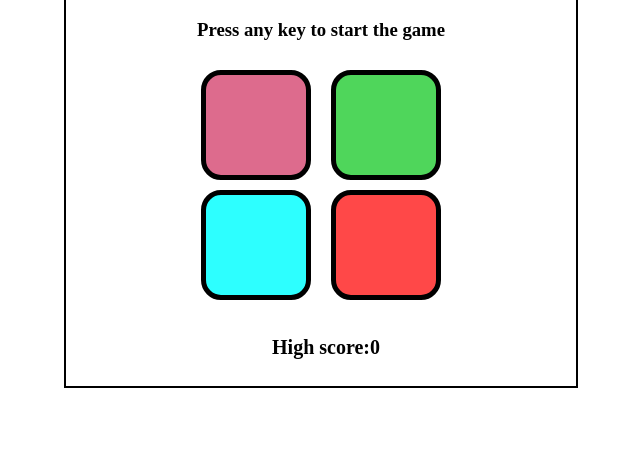
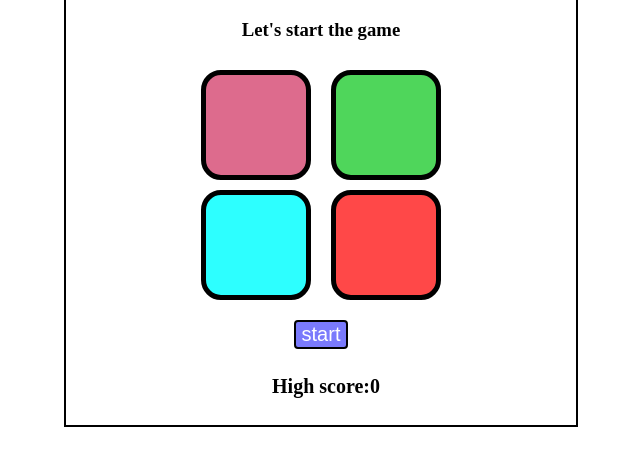
Before and after one commit to gosrinivas/Simon-Game2, a plain HTML site: page index.html in a window 1280 px wide. Shown: the part 71-536 px from the top of the page, without its empty margins (319-959 px from the left). Drawn offline with Linux system fonts and the light colour scheme.

Commit message:
Update index.html

```diff
--- a/index.html
+++ b/index.html
@@ -9,7 +9,7 @@
 <body>
     <div class="game ">
     <h1>Simon Game</h1>
-    <h3>Press any key to start the game</h3>
+    <h3>Let's start the game</h3>
     <div class="container">
         <div class="row1">
             <div class="box pink btn" type="button" id="pink"></div>
@@ -24,8 +24,10 @@
 
 
     </div>
+    <button class="startbtn">start</button>
 
     <h4>High score:0</h4>
+
     </div>
     <script src="app.js"></script>
 </body>
```
